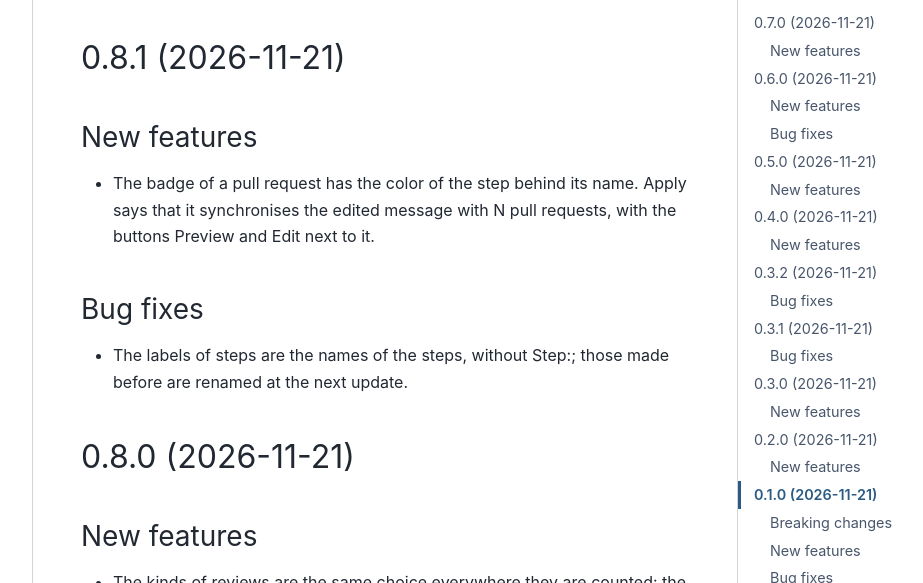
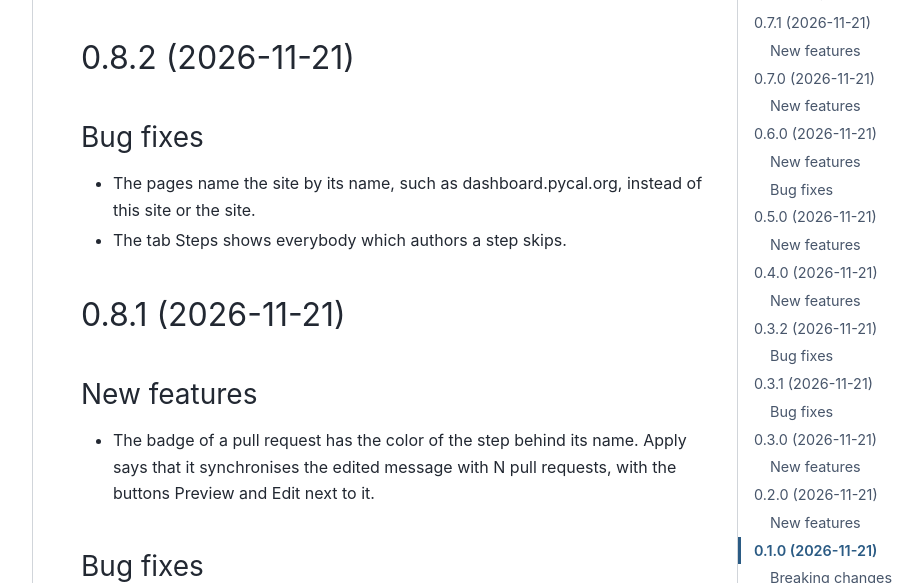
Before and after one commit to PyCalendar/dashboard.pycal.org, a Sphinx documentation site: the page built from docs/changelog.rst, in a window 1280 px wide and 900 px high, cut to the strip 317-900 px from the top of the window. Shown: the whole strip, without its empty margins (287-1210 px from the left). Built offline with Sphinx 7.4.7 and the PyData theme 0.15.4, drawn with Linux system fonts in a browser that asks for light colours; the version number could not be read and is left out; some of the changed text lies outside the part shown.

Commit message:
Release 0.8.2
Co-Authored-By: Claude Opus 5.5 <noreply@anthropic.com>

```diff
--- a/docs/changelog.rst
+++ b/docs/changelog.rst
@@ -8,6 +8,16 @@ Changelog
 .. include:: _build/unreleased.rst
 
 .. towncrier release notes start
+
+0.8.2 (2026-11-21)
+------------------
+
+Bug fixes
+~~~~~~~~~
+
+- The pages name the site by its name, such as dashboard.pycal.org, instead of this site or the site.
+- The tab Steps shows everybody which authors a step skips.
+
 
 0.8.1 (2026-11-21)
 ------------------
```
Also changed, not shown: 2 other files.
